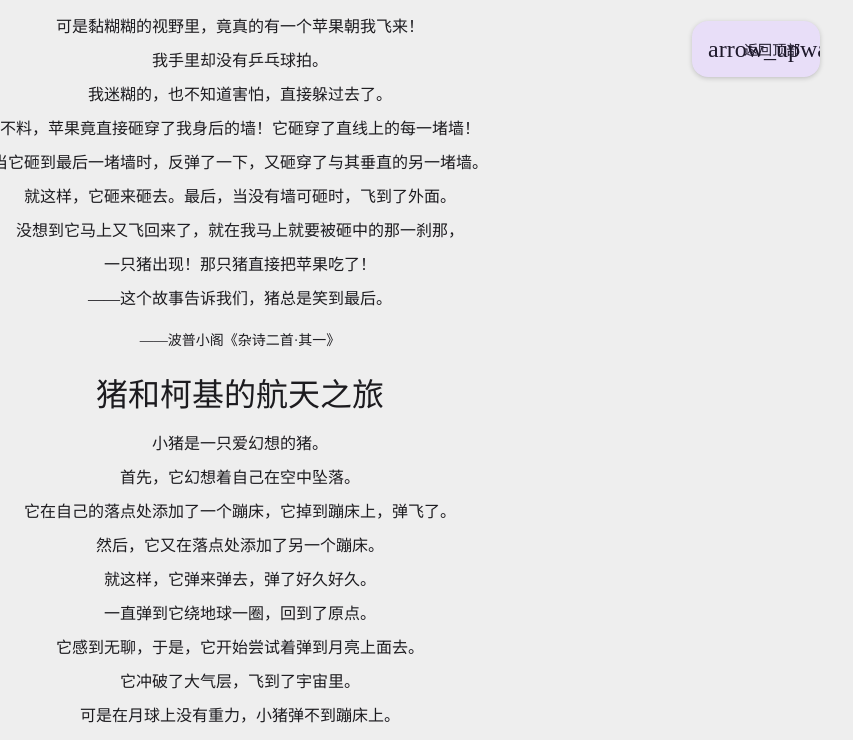
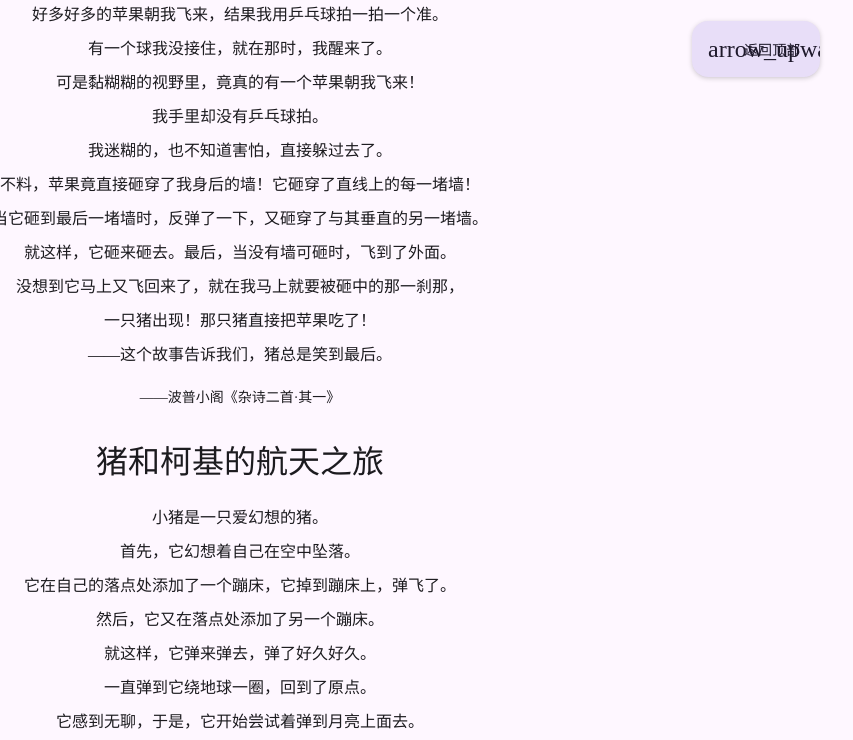
Before and after one commit to PopFortress/popfortress.github.io, a plain HTML site: page poem.html in a window 1280 px wide. Shown: the part 693-1433 px from the top of the page, without its empty margins (400-1253 px from the left). Drawn offline with Linux system fonts and the light colour scheme.

Commit message:
indev update

```diff
--- a/poem.html
+++ b/poem.html
@@ -1,5 +1,5 @@
 <!DOCTYPE html>
-<html lang="zh-CN" style="background: #eee;">
+<html lang="zh-CN" class="mdui-theme-auto">
 <head>
     <meta charset="UTF-8">
     <meta name="viewport" content="width=device-width, initial-scale=1.0">
@@ -10,11 +10,11 @@
     <style>
         * {
             margin: 0;
+            line-height: 1.5;
         }
 
         ::selection {
-            color: whitesmoke;
-            background-color: rgb(242, 173, 26);
+            background: #eeeeee96;
         }
 
         body {
@@ -22,8 +22,8 @@
         }
 
         h1 {
-            margin: 15px;
-            font-weight: normal;
+            margin: 30px 0 20px;
+            font-weight: 500;
         }
 
         p {
--- a/static/index-page.css
+++ b/static/index-page.css
@@ -1,8 +1,8 @@
 :root {
-    --theme: rgb(242, 173, 26);
-    --new-year-theme: rgb(207, 30, 30);
+    --theme: #f2ad1a;
+    --new-year-theme: #cf1e1e;
     --theme-bg-new-year: #f4d796;
-    --theme-bg: rgb(236, 236, 236);
+    --theme-bg: #ececec;
     --theme-title: #C20C0C;
 }
 
@@ -13,8 +13,8 @@ html, body {
 }
 
 ::selection {
-    color: whitesmoke;
-    background-color: var(--theme);
+    color: #f5f5f5;
+    background-color: #cf1e1e;
 }
 
 body {
```
Also changed, not shown: index.html (+1 -2 lines), info/about.html (+11 -1 lines), info/changelog.html (+6 -1 lines), info/contact-and-feedback.html (+2 -5 lines), yxh.html (+3 -2 lines), static/signed.png (added).
